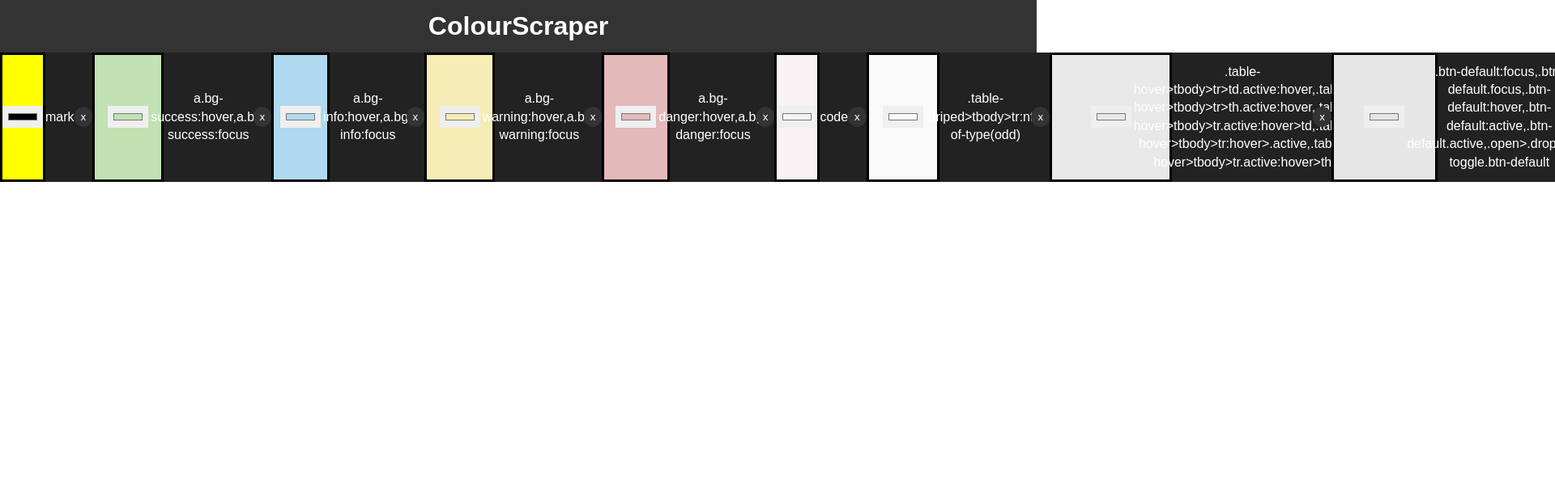
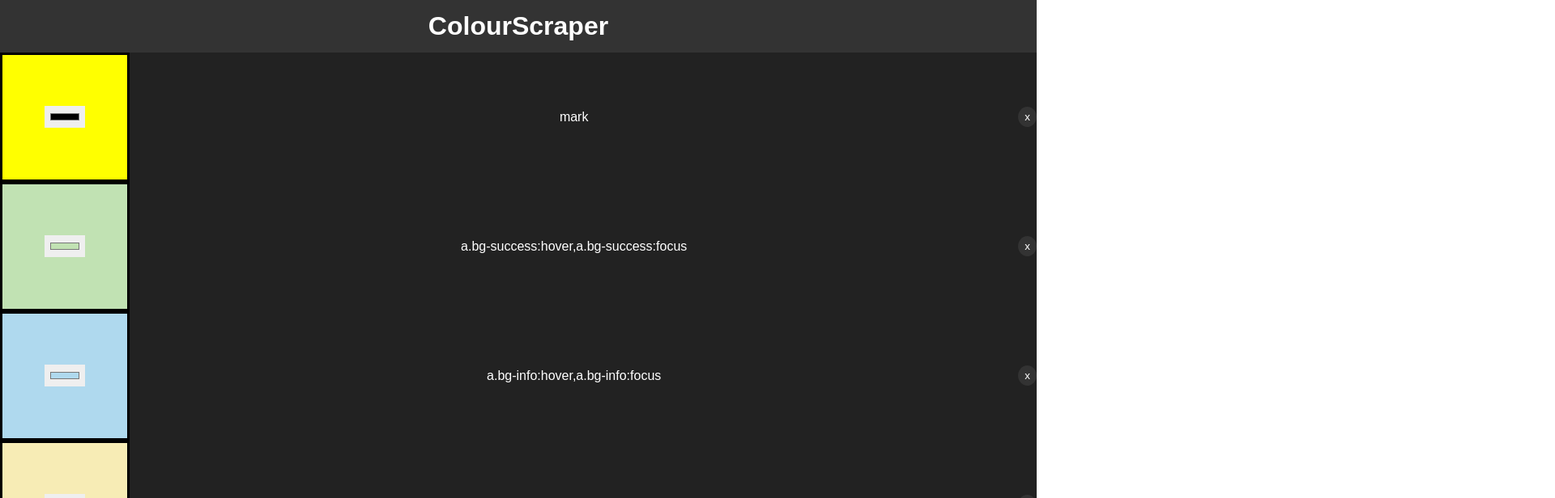
Before and after one commit to Nxmee/HS6, a React (Create React App) app in the folder hacksheffieldreact/: page / in a window 1280 px wide. Shown: the top 616 px of the page at 81% size, 1920 px wide, since content can reach past the window. Built offline with nearby package versions, Linux system fonts and the light colour scheme.

Commit message:
Css to attempt to fix flexbox overflow

```diff
--- a/hacksheffieldreact/src/App.js
+++ b/hacksheffieldreact/src/App.js
@@ -9,7 +9,7 @@ function App() {
     //where things go for the page
     <div className="App">
       <Header/>
-      <div className="Colours" style={{display: 'flex', alignItems: 'center'}}>
+      <div className="Colours" style={{display: 'flex', alignItems: 'center', flexWrap: 'wrap'}}>
         <Colours/>
       </div>
     </div>
--- a/hacksheffieldreact/src/components/ColourBlock.js
+++ b/hacksheffieldreact/src/components/ColourBlock.js
@@ -6,10 +6,11 @@ export class ColourBlock extends Component {
     getstyle = () => {
         return {
             backgroundColor: this.props.colour.colour,
-            width:'50%',
+            width:'20%',
             height:'100%',
             border: '3px solid black',
             display: 'flex',
+            flex: '0 1 20vh',
             justifyContent: 'center',
             alignItems: 'center'
         }
--- a/hacksheffieldreact/src/components/ColourBox.js
+++ b/hacksheffieldreact/src/components/ColourBox.js
@@ -24,15 +24,18 @@ export class ColourBox extends Component {
     getinnerstyle = () => {
         return {
             backgroundColor: '#222222',
-            height:'20vh',
-            width: '50%',
+            height:'10vh',
             margin: 'auto',
             color:'#FFFFFF',
             textAlign: 'center',
-            flex: '0 1 auto',
+            flex: '1 1 auto',
             display: 'flex',
             justifyContent: 'center',
-            alignItems: 'center'
+            alignItems: 'center',
+            whiteSpace: 'nowrap',
+            overflow: 'hidden',
+            textOverflow: 'ellipsis',
+            minWidth: '0'
         }
     }
     render() {
@@ -40,7 +43,7 @@ export class ColourBox extends Component {
             <div style={this.getouterstyle()}>
                 <ColourBlock colour={this.props.colour} changeColour={this.props.changeColour}/>
                 <div style={this.getinnerstyle()}>
-                    <p>{this.props.colour.location}</p>
+                    {this.props.colour.location}
                 </div>
                 <button onClick={this.props.delColour.bind(this, this.props.colour.id)} style={btnstyle}>x</button>
             </div>
```
